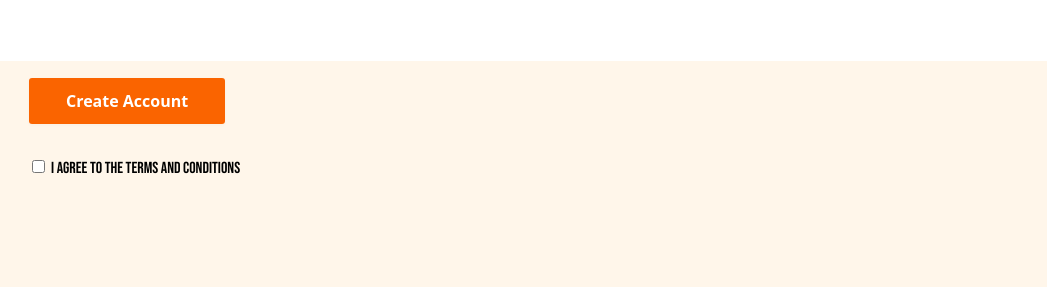
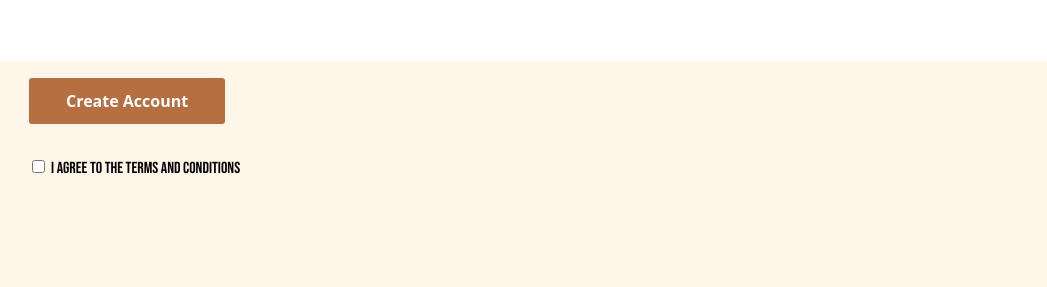
Before and after one commit to jamlopez93/form-exercise, a plain HTML site: page index.html in a window 1280 px wide. Shown: the part 490-777 px from the top of the page, 233-1280 px from the left. Drawn offline with Linux system fonts and the light colour scheme.

Commit message:
change of button color

```diff
--- a/main.scss
+++ b/main.scss
@@ -79,7 +79,7 @@ body {
 
           align-items: center;
           background-clip: padding-box;
-          background-color: #fa6400;
+          background-color: #b66f40;
           border: 1px solid transparent;
           border-radius: 0.25rem;
           box-shadow: rgba(0, 0, 0, 0.02) 0 1px 3px 0;
```
Also changed, not shown: main.css.
